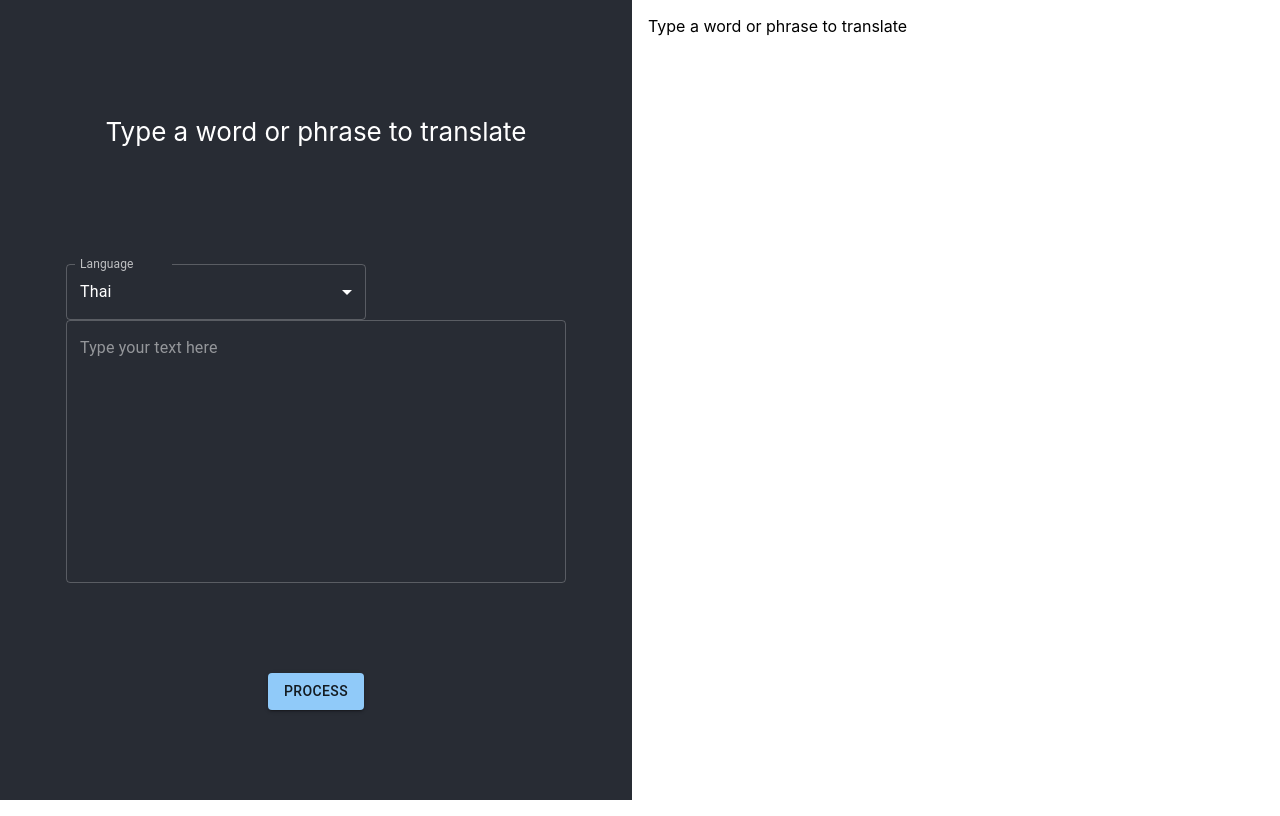
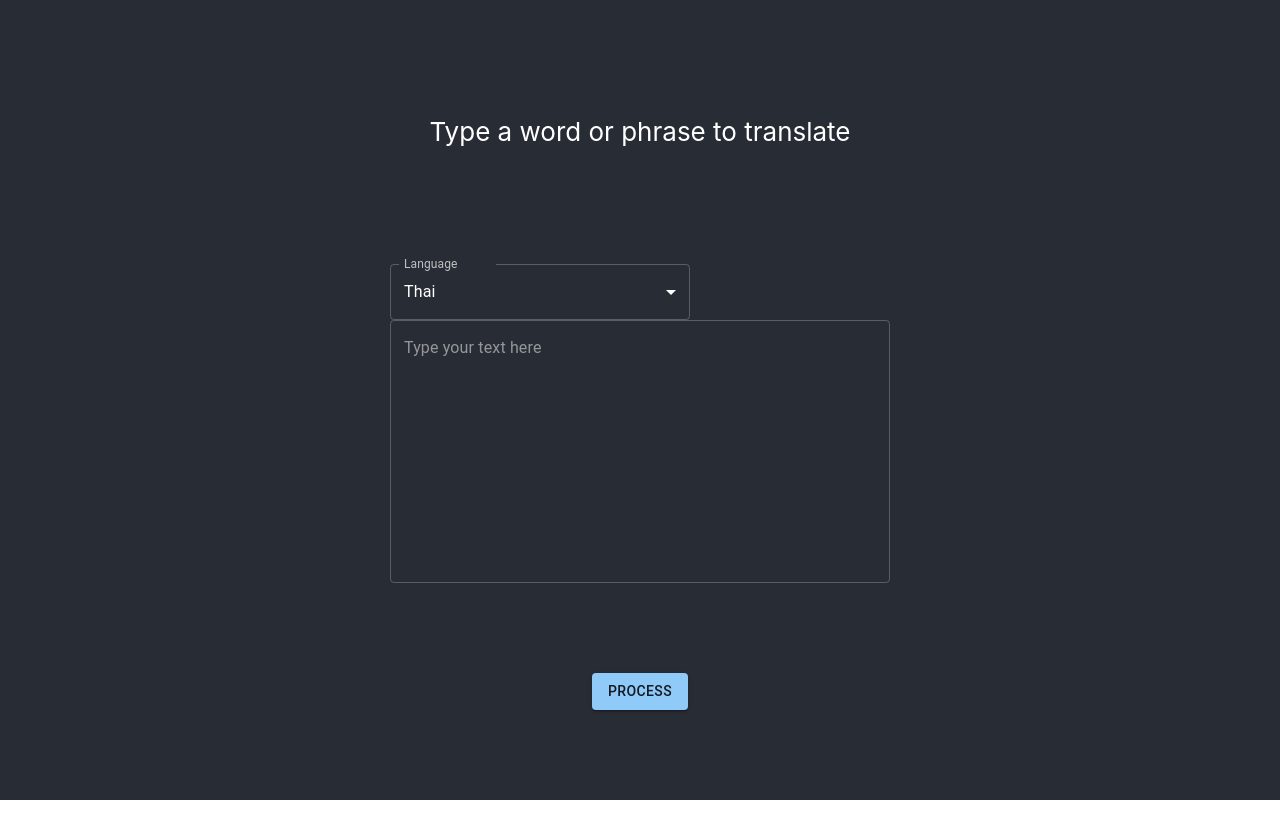
Before and after one commit to kkuprikov/learn-you-a-language, a React (Create React App) app: page / in a window 1280 px wide. Built offline with nearby package versions, Linux system fonts and the light colour scheme.

Commit message:
Manipulating state to show the result component

```diff
--- a/src/App.js
+++ b/src/App.js
@@ -1,5 +1,7 @@
 import './App.css';
+import {useState} from "react";
 import Form from './components/Form.js';
+import Result from './components/Result/Result.js';
 import { ThemeProvider, createTheme } from '@mui/material/styles';
 import Grid from '@mui/material/Unstable_Grid2';
 
@@ -9,21 +11,14 @@ const darkTheme = createTheme({
   },
 });
 
-function App() {
+
+const App = () => {
+  const [result, setResult] = useState('');
+
   return (
     <ThemeProvider theme={darkTheme}>
-      <Grid container spacing={2}>
-        <Grid xs={6}>
-          <Form/>
-        </Grid>
-        <Grid xs={6}>
-          <div className="Results">
-            <p>
-              Type a word or phrase to translate
-            </p>
-          </div>
-        </Grid>
-      </Grid>
+      <Form setResult={setResult} />
+      <Result result={result}/>
     </ThemeProvider>
   );
 }
--- a/src/components/Form.js
+++ b/src/components/Form.js
@@ -1,6 +1,6 @@
 import './Form.css'
 import axios from 'axios';
-import { useEffect, useState } from "react";
+import {useState} from "react";
 import Button from '@mui/material/Button';
 import FormControl from '@mui/material/FormControl';
 import InputLabel from '@mui/material/InputLabel';
@@ -8,12 +8,12 @@ import Select from '@mui/material/Select';
 import MenuItem from '@mui/material/MenuItem';
 import TextField from '@mui/material/TextField';
 
-const deeplUrl = "https://9f9b-124-122-125-95.ngrok.io/v2/translate"
+const deeplUrl = "https://cb90-202-176-124-205.ngrok.io/v2/translate"
 
-function Form() {
-  const [userData, setUserData] = useState({});
+const Form = ({setResult}) => {
+  const [currentLocale, setLocale] = useState('th');
 
-  const getTranslation = async () => {
+  const getTranslation = async (event) => {
     let bodyFormData = new FormData();
     bodyFormData.append('text', 'React POST Request Example')
     bodyFormData.append('target_lang', 'DE')
@@ -24,7 +24,7 @@ function Form() {
       data: bodyFormData,
     })
       .then(function (response) {
-        //TODO: substitute output content with transformed response
+        setResult(response.data)
         console.log(response);
       })
       .catch(function (response) {
@@ -42,7 +42,7 @@ function Form() {
         <InputLabel>Language</InputLabel>
         <Select
           className="Form__select"
-          value={'th'}
+          value={currentLocale}
           label="Select language"
           style={{ width: 300 }}
         >
@@ -61,10 +61,7 @@ function Form() {
       </FormControl>
       <Button
         variant="contained"
-        onClick={() => {
-          getTranslation()
-
-        }}
+        onClick={getTranslation}
        >Process</Button>
     </div>
   );
--- /dev/null
+++ b/src/components/Result/Result.js
@@ -0,0 +1,12 @@
+import useState from "react";
+
+const Result = ({result}) => {
+
+  return(
+    <div>
+      <p>{result}</p>
+    </div>
+  )
+}
+
+export default Result;
```
